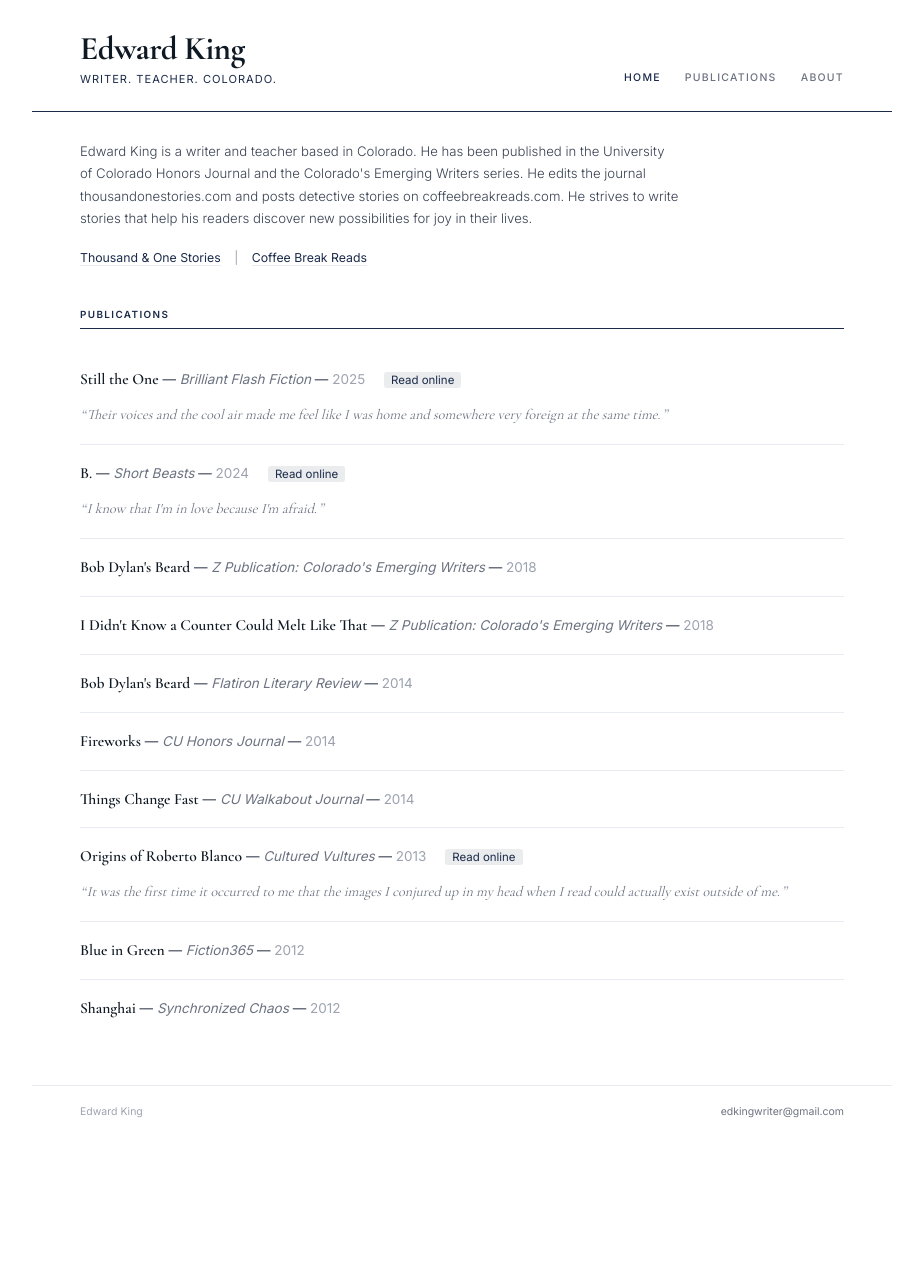
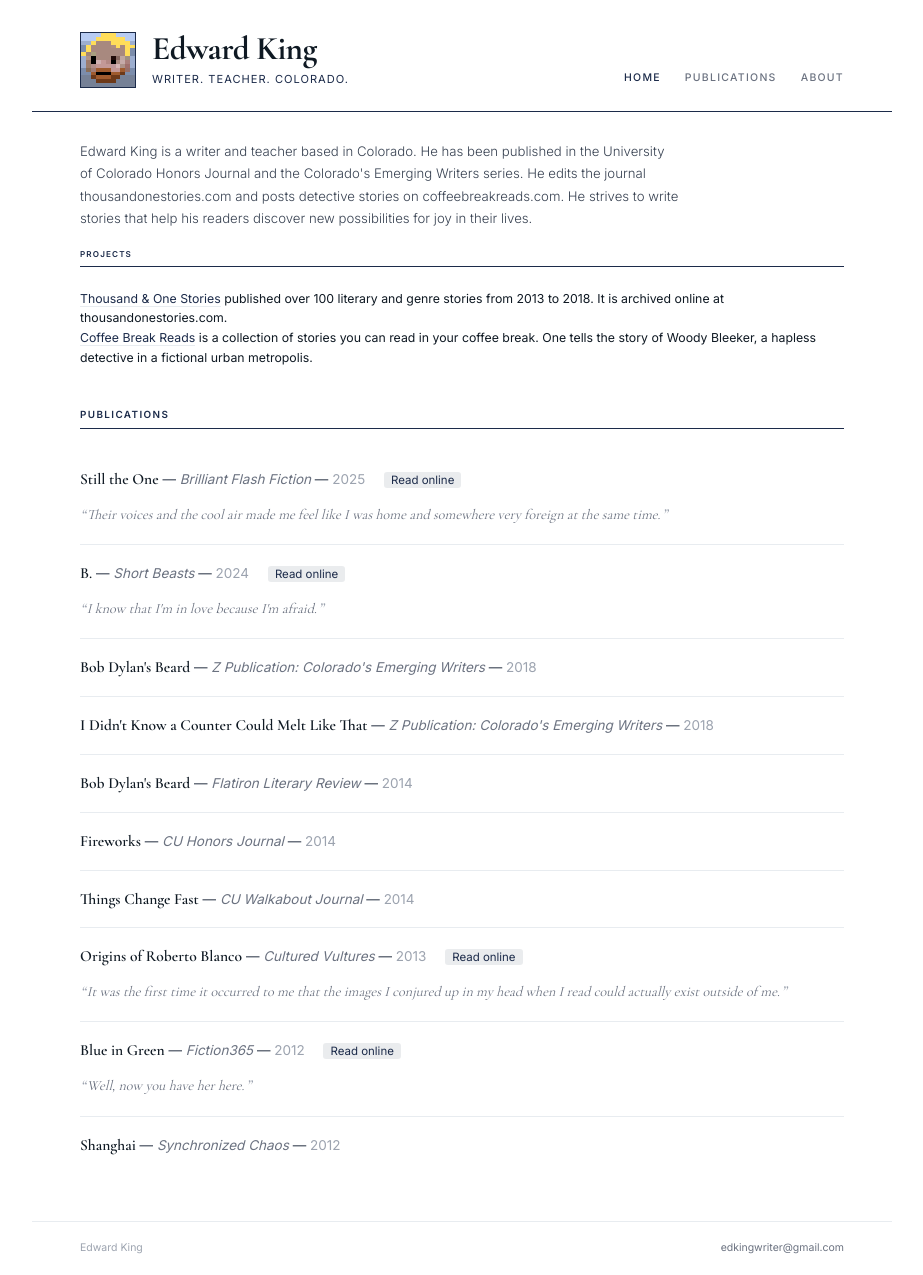
Before and after one commit to edking4967/edwardk.ing, a Jekyll site: the page built from index.html, in a window 1280 px wide. Shown: the whole page, without its empty margins (178-1101 px from the left). Built offline with Jekyll 4.4.1, drawn with Linux system fonts in a browser that asks for light colours; before the commit the page ends 1139 px from its top, so only the background shows below that.

Commit message:
Added things change fast and blue in green and blurbs for 1001 and cbr.

```diff
--- a/_config.yml
+++ b/_config.yml
@@ -11,6 +11,11 @@ author:
 markdown: kramdown
 highlighter: rouge
 
+collections:
+  stories:
+    output: true
+    permalink: /stories/:slug/
+
 sass:
   sass_dir: _sass
   style: compressed
--- a/_layouts/default.html
+++ b/_layouts/default.html
@@ -15,9 +15,12 @@
     <div class="page">
 
       <header class="site-header">
-        <div>
-          <div class="site-title"><a href="{{ '/' | relative_url }}">{{ site.title }}</a></div>
-          <div class="site-tagline">{{ site.tagline }}</div>
+        <div class="site-identity">
+          <img class="site-avatar" src="{{ '/assets/images/headshot.png' | relative_url }}" alt="Pixel portrait of Edward King">
+          <div>
+            <div class="site-title"><a href="{{ '/' | relative_url }}">{{ site.title }}</a></div>
+            <div class="site-tagline">{{ site.tagline }}</div>
+          </div>
         </div>
         <nav class="site-nav">
           <a href="{{ '/' | relative_url }}"{% if page.url == '/' %} class="active"{% endif %}>Home</a>
--- a/assets/css/main.scss
+++ b/assets/css/main.scss
@@ -48,6 +48,21 @@ a { color: inherit; text-decoration: none; }
   display: flex;
   justify-content: space-between;
   align-items: flex-end;
+}
+
+.site-identity {
+  display: flex;
+  align-items: center;
+  gap: 16px;
+}
+
+.site-avatar {
+  width: 56px;
+  height: 56px;
+  image-rendering: pixelated;
+  image-rendering: crisp-edges;
+  border: 1.5px solid $navy;
+  flex-shrink: 0;
 }
 
 .site-title {
--- a/index.html
+++ b/index.html
@@ -17,9 +17,13 @@ title: Edward King
 </section>
 
 <section class="home-links">
-    <a href="http://thousandonestories.com">Thousand &amp; One Stories</a>
-    <span class="divider">|</span>
-    <a href="http://coffeebreakreads.com">Coffee Break Reads</a>
+    <div class="section-label">Projects</div>
+    <p>
+        <a href="http://thousandonestories.com">Thousand &amp; One Stories</a> published over 100 literary and genre stories from 2013 to 2018. It is archived online at thousandonestories.com.
+    </p>
+    <p>
+        <a href="http://coffeebreakreads.com">Coffee Break Reads</a> is a collection of stories you can read in your coffee break. One tells the story of Woody Bleeker, a hapless detective in a fictional urban metropolis.
+    </p>
 </section>
 
 <section class="publications" id="publications">
@@ -79,6 +83,12 @@ title: Edward King
             <span class="pub-title">Things Change Fast</span> —
             <span class="pub-venue">CU Walkabout Journal</span> —
             <span class="pub-year">2014</span>
+            <!--
+            <a class="pub-link" href="{{ '/stories/things-change-fast/' | relative_url }}"
+                >Read online</a
+            >
+            <span class="pub-quote">I will not forget the look in that man’s eyes for a long time.</span>
+            -->
         </li>
         <li>
             <span class="pub-title">Origins of Roberto Blanco</span> —
@@ -95,6 +105,10 @@ title: Edward King
             <span class="pub-title">Blue in Green</span> —
             <span class="pub-venue">Fiction365</span> —
             <span class="pub-year">2012</span>
+            <a class="pub-link" href="{{ '/stories/blue-in-green/' | relative_url }}"
+                >Read online</a
+            >
+            <span class="pub-quote">Well, now you have her here.</span>
         </li>
         <li>
             <span class="pub-title">Shanghai</span> —
```
Also changed, not shown: _layouts/story.html (added, +19 -0 lines), _stories/blue-in-green.md (added, +36 -0 lines), _stories/things-change-fast.md (added, +14 -0 lines), about.md (+1 -1 lines), assets/images/headshot.png (added), 8 other files.
